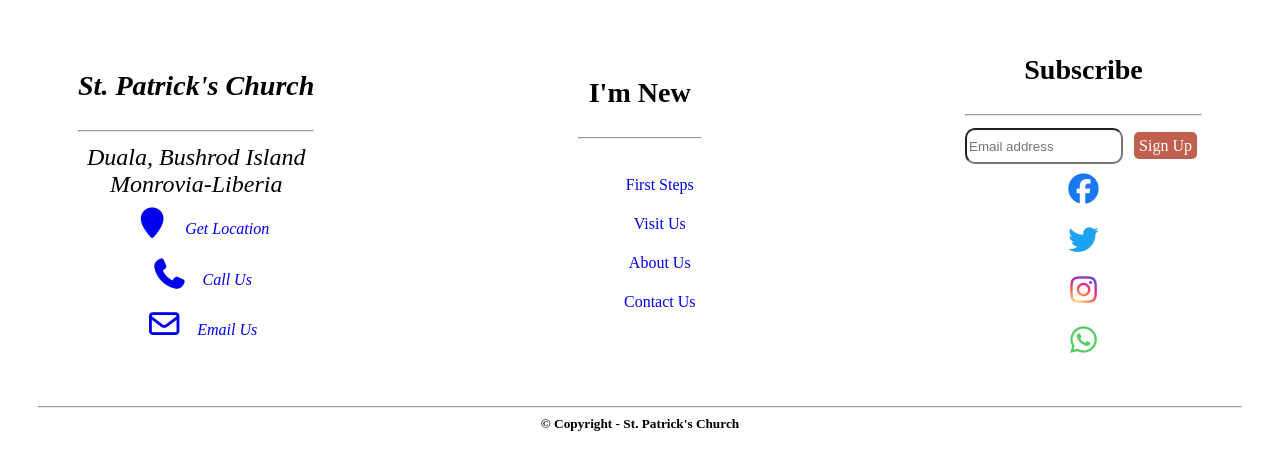
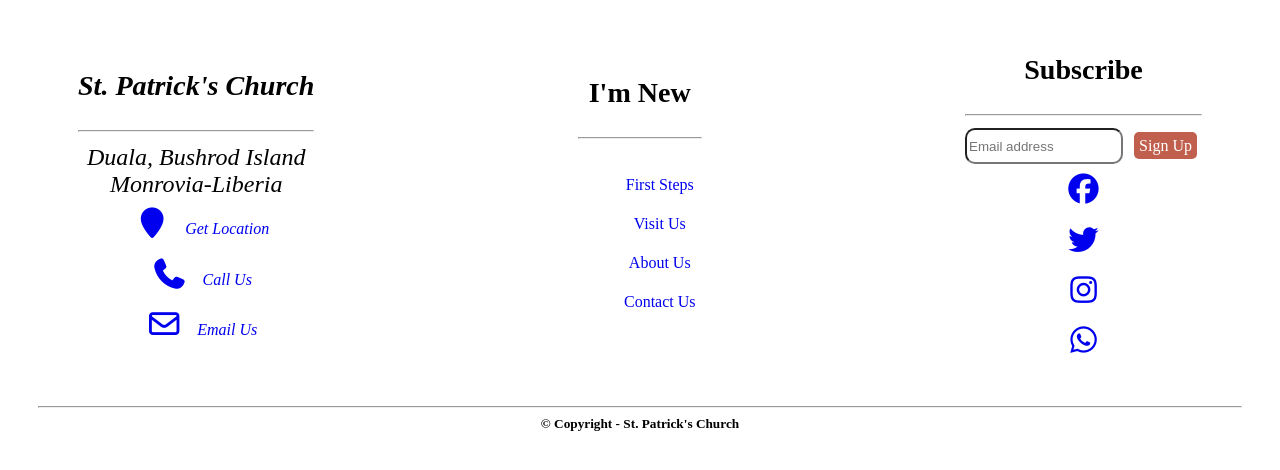
Before and after one commit to PeacePatrick101/ART277.github.io, a plain HTML site: page FinalProject/about.html in a window 1280 px wide. Shown: the part 2919-3389 px from the top of the page. Before the commit the page ends 3351 px from the top, so only its background shows below. Drawn offline with Linux system fonts and the light colour scheme.

Commit message:
Add files via upload

```diff
--- a/FinalProject/css/style_1.css
+++ b/FinalProject/css/style_1.css
@@ -90,7 +90,7 @@ styling navbar
   */
 
  footer {
-   height: 20.5rem;
+   height: 26.5rem;
    margin: 30px;
    /* background-color: #03a094 !important; */
    /* background-color: purple; */
@@ -156,57 +156,3 @@ styling navbar
    margin: 10px;
    font-size: 1.9rem;
  }
-
-/* styling font awosome icons below */
-
-.fa-facebook {
-  color: #1778F2;
-}
-
-.fa-twitter {
-  color: #1DA1F2;
-}
-
-.fa-instagram {
-    /* font-size:30px; */
-    background: #d6249f;
-    background: radial-gradient(circle at 30% 107%, #fdf497 0%, #fdf497 5%, #fd5949 45%,#d6249f 60%,#285AEB 90%);
-    -webkit-background-clip: text;
--webkit-text-fill-color: transparent;*/
-}
-
-.fa-whatsapp {
-  color: #4FCE5D;
-}
-
-/* adding hover below */
-
-.fa-facebook:hover {
-  color: #fff;
-  background-color: #1778F2;
-  /* padding: 5px; */
-  border-radius: 25px;
-  transition: .3s ease-out;
-}
-
-.fa-twitter:hover {
-  color: #fff;
-  background-color: #1DA1F2;
-  padding: 5px;
-  border-radius: 25px;
-  transition: .3s ease-out;
-}
-
-.fa-instagram:hover {
-    color: #fff;
-    background-color: #3F729B;
-}
-
-.fa-whatsapp:hover {
-  color: #fff;
-  background-color: #4FCE5D;
-  padding: 5px;
-  border-radius: 25px;
-  transition: .3s ease-out;
-}
- */
```
